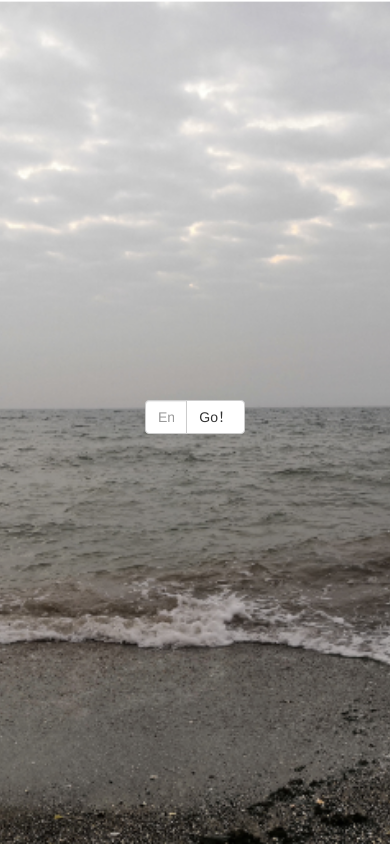
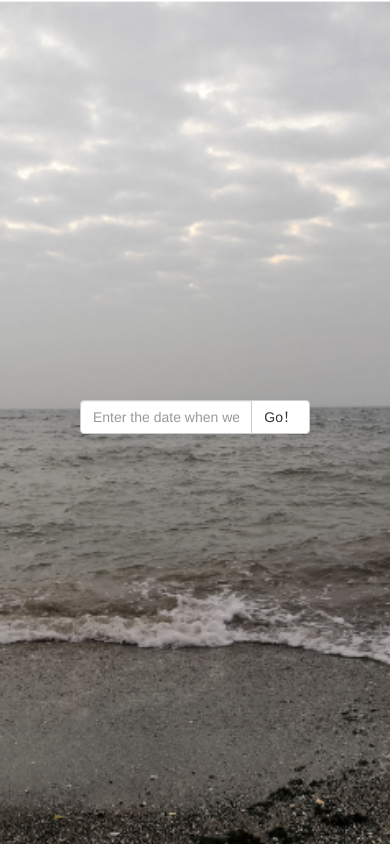
Before and after one commit to 996169450/996169450.github.io, a plain HTML site: page index.html in a window 390 px wide. Drawn offline with nearby package versions, Linux system fonts and the light colour scheme.

Commit message:
适应手机

```diff
--- a/index.html
+++ b/index.html
@@ -29,7 +29,7 @@
 <form role="form">
     <div class="container">
         <div class="row">
-            <div class="col-xs-offset-4 col-md-offset-4 col-xs-4 col-md-4">
+            <div class="col-xs-offset-2 col-md-offset-4 col-xs-8 col-md-4">
                 <div class="input-group">
                     <input type="text" class="form-control"  id="data" placeholder="Enter the date when we first met...">
                     <span class="input-group-btn">
```
